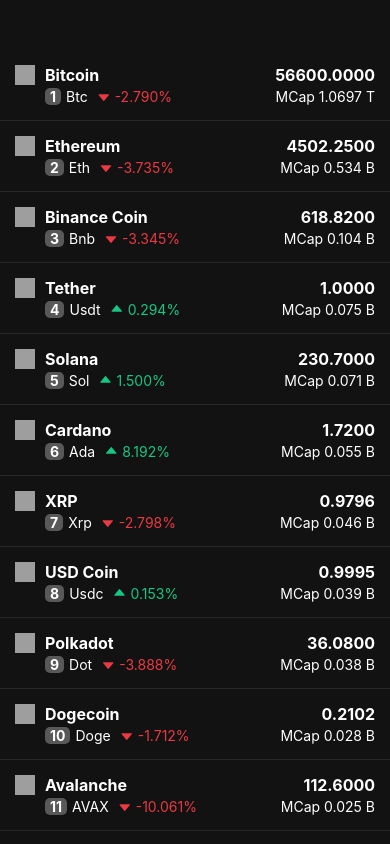
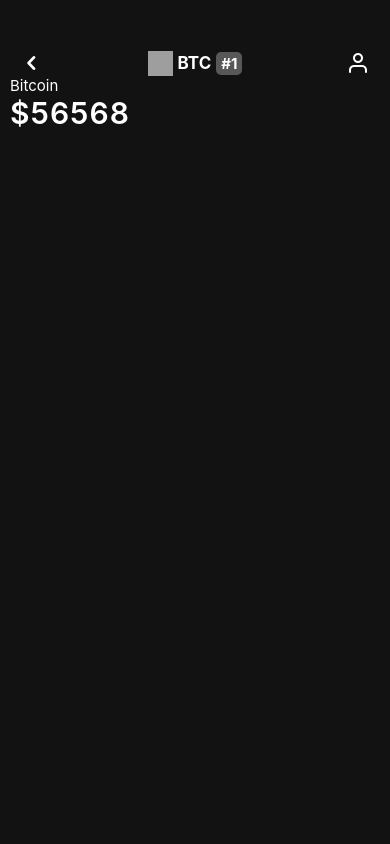
Before and after one commit to ghawthorne66/CoinTracker, a React Native app: screen / in a window 390 px wide. Built offline with nearby package versions, Linux system fonts and the light colour scheme; grey boxes are pictures that could not be loaded.

Commit message:
create CoinDetailedScreen

```diff
--- a/App.js
+++ b/App.js
@@ -2,11 +2,12 @@
 import React from "react"
 import { StyleSheet, View } from "react-native"
 import HomeScreen from "./src/screens/HomeScreen"
+import CoinDetailedScreen from "./src/screens/CoinDetailedScreen"
 
 export default function App() {
   return (
     <View style={styles.container}>
-      <HomeScreen />
+     <CoinDetailedScreen />
       <StatusBar style="light" />
     </View>
   )
--- /dev/null
+++ b/src/screens/CoinDetailedScreen/components/CoinDetailedHeader/index.jsx
@@ -0,0 +1,24 @@
+import { View, Text, Image } from "react-native"
+import { Entypo, Feather } from "@expo/vector-icons"
+import styles from "./styles"
+
+const CoinDetailHeader = (props) => {
+  const { image, symbol, marketCapRank } = props
+  return (
+    <View style={styles.headerContainer}>
+      <Entypo name="chevron-left" size={24} color="white" />
+      <View style={styles.tickerContainer}>
+        <Image source={{ uri: image }} style={{ width: 25, height: 25 }} />
+        <Text style={styles.tickerTitle}>{symbol.toUpperCase()}</Text>
+        <View style={styles.rankContainer}>
+          <Text style={{ color: "white", fontWeight: "bold", fontSize: 15 }}>
+            #{marketCapRank}
+          </Text>
+        </View>
+      </View>
+      <Feather name="user" size={24} color="white" />
+    </View>
+  )
+}
+
+export default CoinDetailHeader
--- /dev/null
+++ b/src/screens/CoinDetailedScreen/components/CoinDetailedHeader/styles.js
@@ -0,0 +1,60 @@
+import { StyleSheet } from "react-native"
+// import { color } from "react-native-reanimated";
+
+const styles = StyleSheet.create({
+  headerContainer: {
+    flexDirection: "row",
+    paddingHorizontal: 10,
+    alignItems: "center",
+    justifyContent: "space-between",
+  },
+  tickerContainer: {
+    flexDirection: "row",
+    alignItems: "center",
+  },
+  tickerTitle: {
+    color: "white",
+    fontWeight: "bold",
+    marginHorizontal: 5,
+    fontSize: 17,
+  },
+  rankContainer: {
+    backgroundColor: "#585858",
+    paddingHorizontal: 5,
+    paddingVertical: 2,
+    borderRadius: 5
+  },
+  currentPrice: {
+    color: "white",
+    fontSize: 30,
+    fontWeight: "600",
+    letterSpacing: 1,
+  },
+  name: {
+    color: "white",
+    fontSize: 15,
+  },
+  priceContainer: {
+    padding: 15,
+    flexDirection: "row",
+    justifyContent: "space-between",
+    alignItems: "center",
+  },
+  priceChange: {
+    color: "white",
+    fontSize: 17,
+    fontWeight: "500",
+  },
+  input: {
+    flex: 1,
+    height: 40,
+    margin: 12,
+    borderBottomWidth: 1,
+    borderBottomColor: "white",
+    padding: 10,
+    fontSize: 16,
+    color: "white",
+  },
+})
+
+export default styles
--- a/src/screens/CoinDetailedScreen/index.jsx
+++ b/src/screens/CoinDetailedScreen/index.jsx
@@ -1,22 +1,26 @@
-import React, { useState, useEffect } from "react";
-import { View, Text, Dimensions, TextInput } from "react-native";
-import Coin from "../../../assets/data/crypto.json";
-import CoinDetailedHeader from "./components/CoinDetailedHeader";
-import styles from "./styles";
-import { AntDesign } from "@expo/vector-icons";
-import {
-  ChartDot,
-  ChartPath,
-  ChartPathProvider,
-  ChartYLabel,
-} from "@rainbow-me/animated-charts";
+import { View, Text } from "react-native"
+import Coin from "../../../assets/data/crypto.json"
+import CoinDetailHeader from "./components/CoinDetailedHeader"
 
-const styles = () => {
-    return (
-        <View>
-            <Text></Text>
-        </View>
-    )
+const CoinDetailedScreen = () => {
+  const {
+    image: { small },
+    name,
+    symbol,
+    market_data: { market_cap_rank, current_price },
+  } = Coin
+  return (
+    <View style={{paddingHorizontal: 10}}>
+      <CoinDetailHeader
+        image={small}
+        name={name}
+        symbol={symbol}
+        marketCapRank={market_cap_rank}
+      />
+      <Text style={{color: 'white', fontSize: 15}}>{name}</Text>
+      <Text style={{color: 'white', fontSize: 30, fontWeight: '600', letterSpacing: 1}}>${current_price.usd}</Text>
+    </View>
+  )
 }
 
-export default styles
+export default CoinDetailedScreen
```
Also changed, not shown: src/screens/CoinDetailedScreen/styles.js (deleted, +0 -38 lines).
